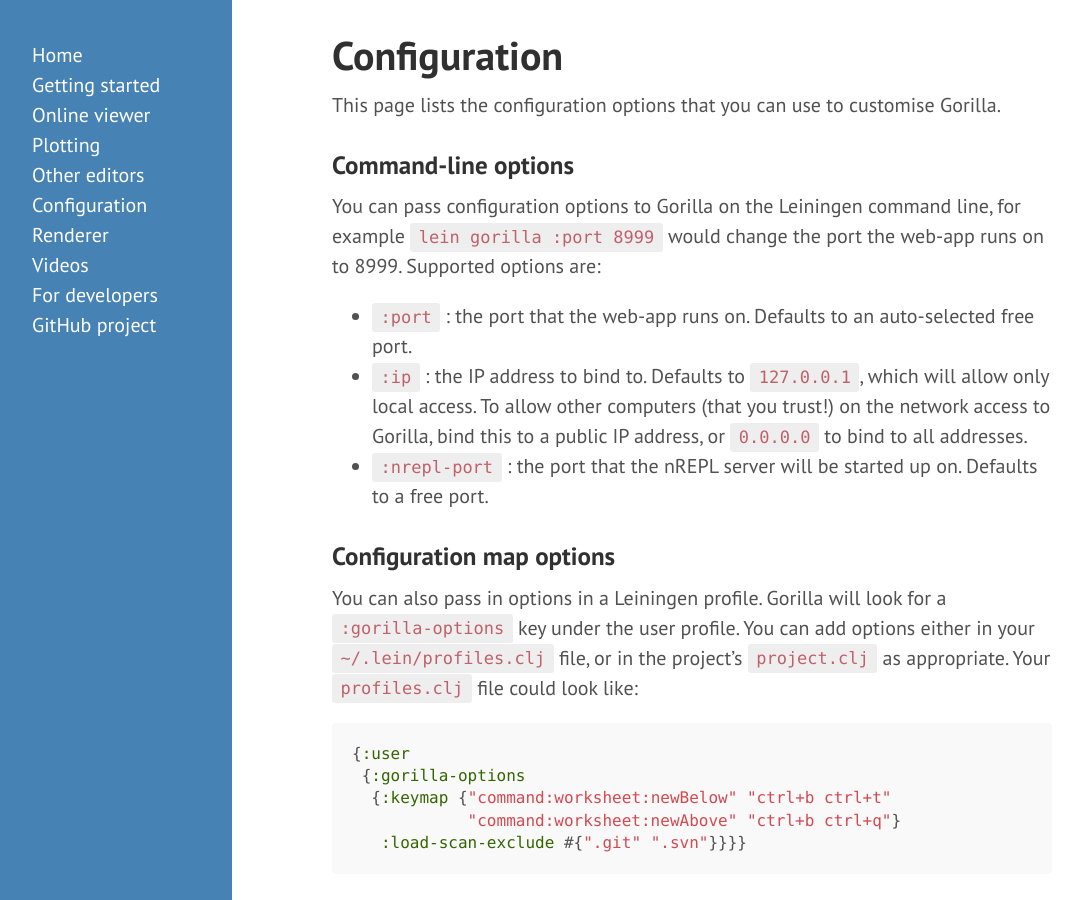
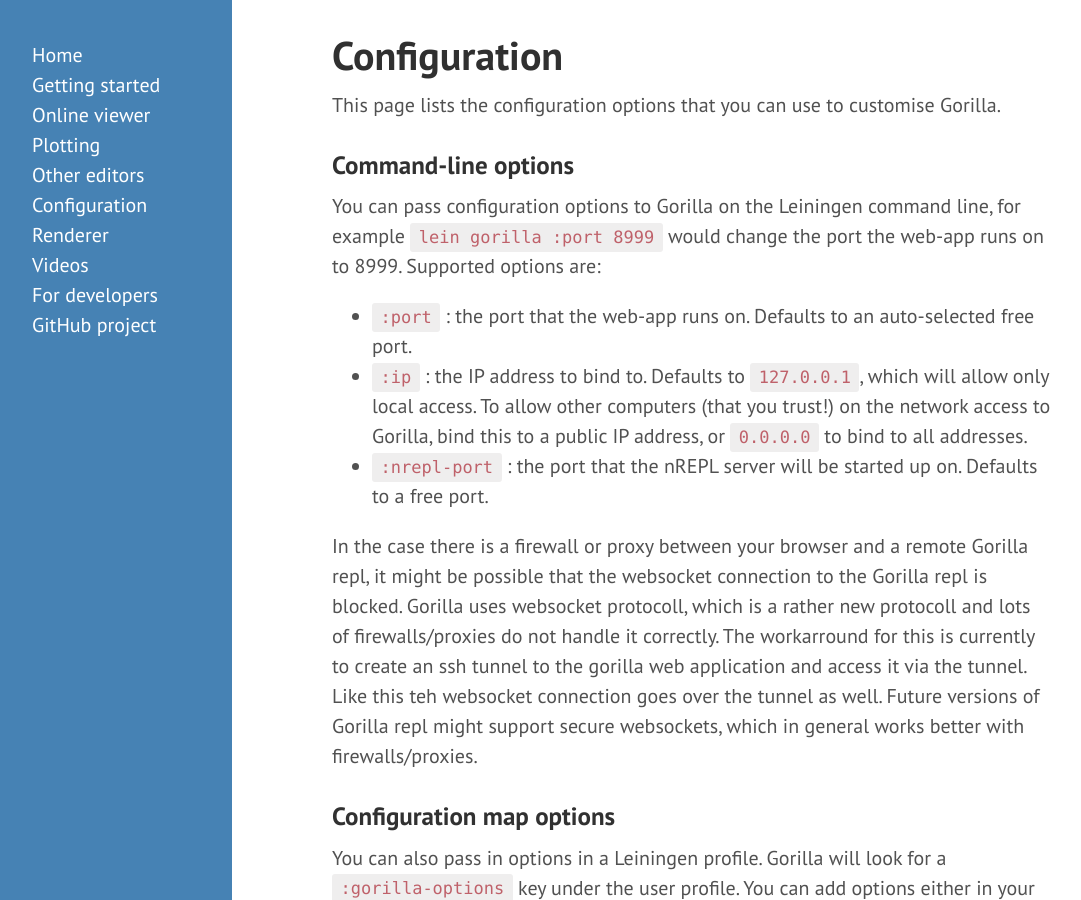
Before and after one commit to JonyEpsilon/gorilla-repl.org, a Jekyll site: the page built from configuration.md, in a window 1280 px wide and 900 px high. Shown: the whole window, without its empty margins (8-1089 px from the left). Built offline with Jekyll 4.4.1, drawn with Linux system fonts in a browser that asks for light colours; Markdown is read by kramdown in place of the engine named in the settings; comment, search, counter and statistics services are not loaded.

Commit message:
Update configuration.md
Added hint to use ssh tunnel in case of proxy/firewall.

```diff
--- a/configuration.md
+++ b/configuration.md
@@ -15,6 +15,10 @@ would change the port the web-app runs on to 8999. Supported options are:
   computers (that you trust!) on the network access to Gorilla, bind this to a public IP address, or `0.0.0.0` to
   bind to all addresses.
 - `:nrepl-port` : the port that the nREPL server will be started up on. Defaults to a free port.
+
+In the case there is a firewall or proxy between your browser and a remote Gorilla repl, it might be possible that the websocket connection to the Gorilla repl is blocked. Gorilla uses websocket protocoll, which  is a rather new protocoll and lots of firewalls/proxies do not handle it correctly. The workarround for this is currently to create an ssh tunnel to the gorilla web application and access it via the tunnel. Like this teh websocket connection goes over the tunnel as well.
+Future versions of Gorilla repl might support secure websockets, which in general works better with firewalls/proxies.
+
 
 
 ### Configuration map options
```
